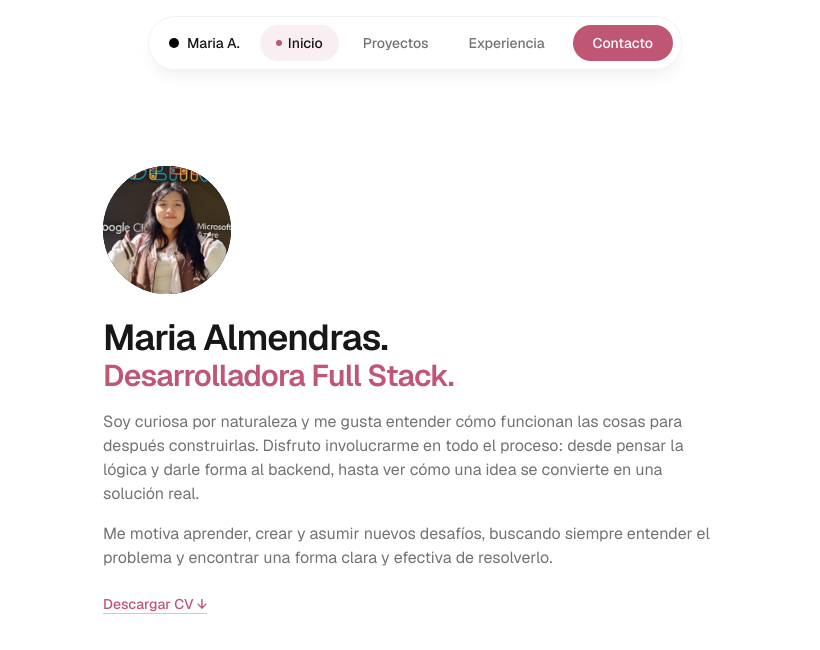
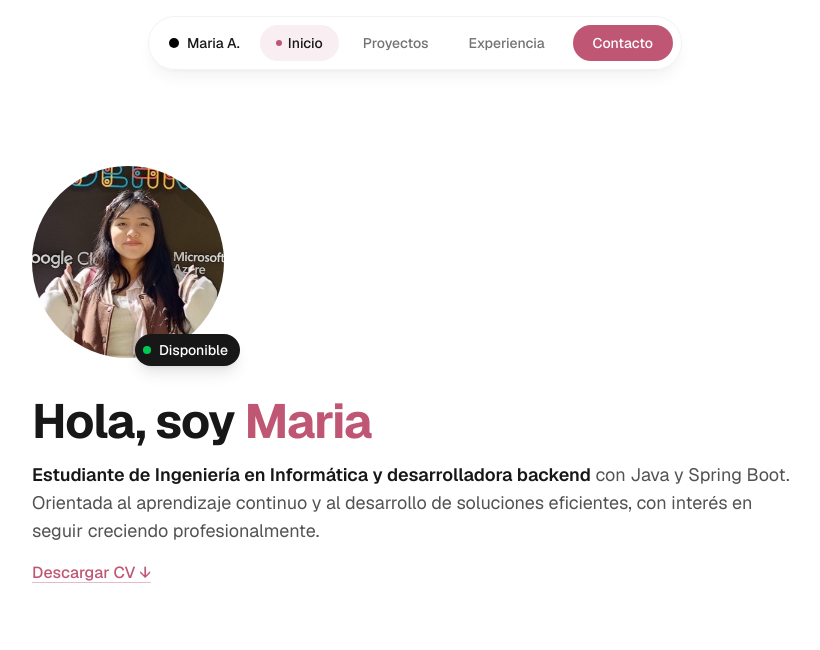
Before and after one commit to almendrasmaria/portfolio-almendrasmaria, a React (Vite) app: page / in a window 1280 px wide. Shown: the top 650 px of the page, without its empty margins (225-1045 px from the left). Built offline with nearby package versions, Linux system fonts and the light colour scheme.

Commit message:
feat: redesign hero as compact profile card with typewriter effect

```diff
--- a/src/components/Hero.jsx
+++ b/src/components/Hero.jsx
@@ -1,37 +1,77 @@
+import { useEffect, useState } from 'react'
+
+const PREFIX = 'Hola, soy '
+const NAME = 'Maria'
+const FULL_TEXT = PREFIX + NAME
+
+function useTypewriter(text, speed = 70) {
+  const [length, setLength] = useState(0)
+
+  useEffect(() => {
+    setLength(0)
+    const id = setInterval(() => {
+      setLength((prev) => {
+        if (prev >= text.length) {
+          clearInterval(id)
+          return prev
+        }
+        return prev + 1
+      })
+    }, speed)
+    return () => clearInterval(id)
+  }, [text, speed])
+
+  return length
+}
+
 function Hero() {
+  const typedLength = useTypewriter(FULL_TEXT)
+  const typedPrefix = FULL_TEXT.slice(0, Math.min(typedLength, PREFIX.length))
+  const typedName = FULL_TEXT.slice(PREFIX.length, typedLength)
+  const isDone = typedLength >= FULL_TEXT.length
+
   return (
-    <section id="inicio" className="mx-auto max-w-2xl px-6 pb-16 pt-24">
-      <div className="h-32 w-32 overflow-hidden rounded-full bg-neutral-950">
-        <img
-          src="/avatar.jpeg"
-          alt="Maria Almendras"
-          className="h-full w-full scale-125 object-cover object-[50%_30%]"
-        />
+    <section id="inicio" className="mx-auto max-w-[814px] px-6 pb-16 pt-24">
+      <div className="relative inline-block">
+        <div className="h-40 w-40 overflow-hidden rounded-full lg:h-48 lg:w-48">
+          <img
+            src="/avatar.jpeg"
+            alt="Maria Almendras"
+            className="h-full w-full scale-125 object-cover object-[50%_30%]"
+          />
+        </div>
+        <span className="absolute -bottom-2 -right-4 inline-flex items-center gap-2 rounded-full bg-neutral-900 py-1.5 pl-2 pr-3 text-sm font-medium text-white shadow-lg">
+          <span className="h-2 w-2 rounded-full bg-green-500" />
+          Disponible
+        </span>
       </div>
 
-      <h1 className="mt-6 text-4xl font-semibold tracking-tight text-neutral-900">
-        Maria Almendras.
+      <h1 className="mt-8 text-3xl font-bold tracking-tight text-neutral-900 lg:text-5xl">
+        {typedPrefix}
+        <span className="text-brand">{typedName}</span>
+        <span
+          className="ml-0.5 inline-block h-[0.85em] w-[3px] translate-y-[0.1em] bg-neutral-900"
+          style={{
+            animation: isDone
+              ? 'blink-cursor 1s step-end infinite'
+              : 'none',
+          }}
+        />
       </h1>
-      <p className="text-3xl font-semibold tracking-tight text-brand">
-        Desarrolladora Full Stack.
-      </p>
 
-      <p className="mt-4 text-neutral-500">
-        Soy curiosa por naturaleza y me gusta entender cómo funcionan las
-        cosas para después construirlas. Disfruto involucrarme en todo el
-        proceso: desde pensar la lógica y darle forma al backend, hasta
-        ver cómo una idea se convierte en una solución real.
-      </p>
-      <p className="mt-4 text-neutral-500">
-        Me motiva aprender, crear y asumir nuevos desafíos, buscando
-        siempre entender el problema y encontrar una forma clara y
-        efectiva de resolverlo.
+      <p className="mt-3 text-neutral-600 lg:mt-4 lg:text-lg">
+        <span className="font-semibold text-neutral-900">
+          Estudiante de Ingeniería en Informática y desarrolladora backend
+        </span>{' '}
+        con Java y Spring Boot. Orientada al aprendizaje continuo y al
+        desarrollo de soluciones eficientes, con interés en seguir
+        creciendo profesionalmente.
       </p>
 
       <a
         href="/cv-maria-almendras.pdf"
         download
-        className="mt-6 inline-flex items-center gap-1 text-sm font-medium text-brand underline decoration-brand/40 underline-offset-4 hover:decoration-brand"
+        className="mt-4 inline-flex items-center gap-1 text-sm font-medium text-brand underline decoration-brand/40 underline-offset-4 hover:decoration-brand lg:text-base"
       >
         Descargar CV ↓
       </a>
--- a/src/index.css
+++ b/src/index.css
@@ -27,3 +27,13 @@ body {
   background: #ffffff;
   color: #08060d;
 }
+
+@keyframes blink-cursor {
+  0%,
+  100% {
+    opacity: 1;
+  }
+  50% {
+    opacity: 0;
+  }
+}
```
